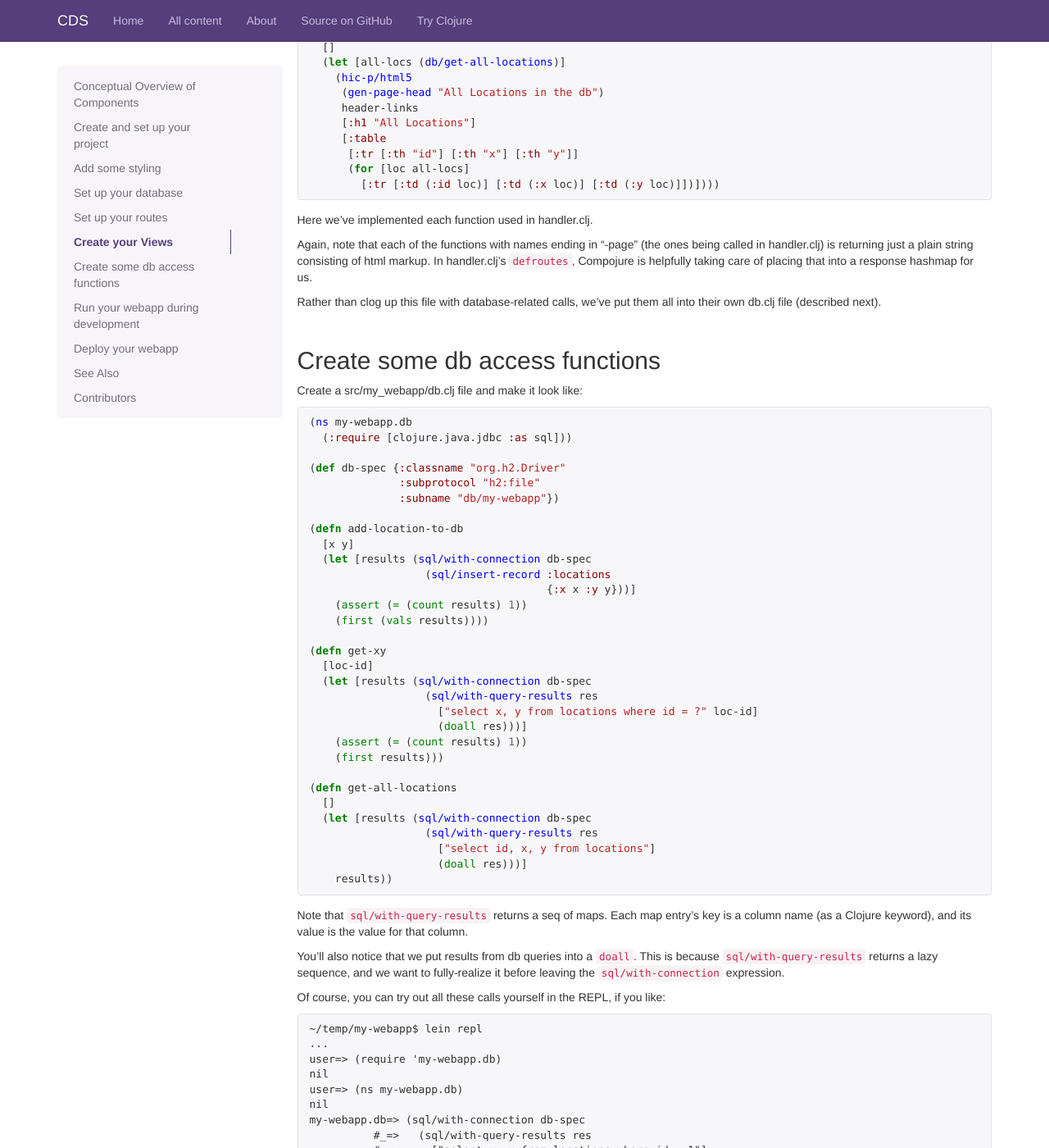
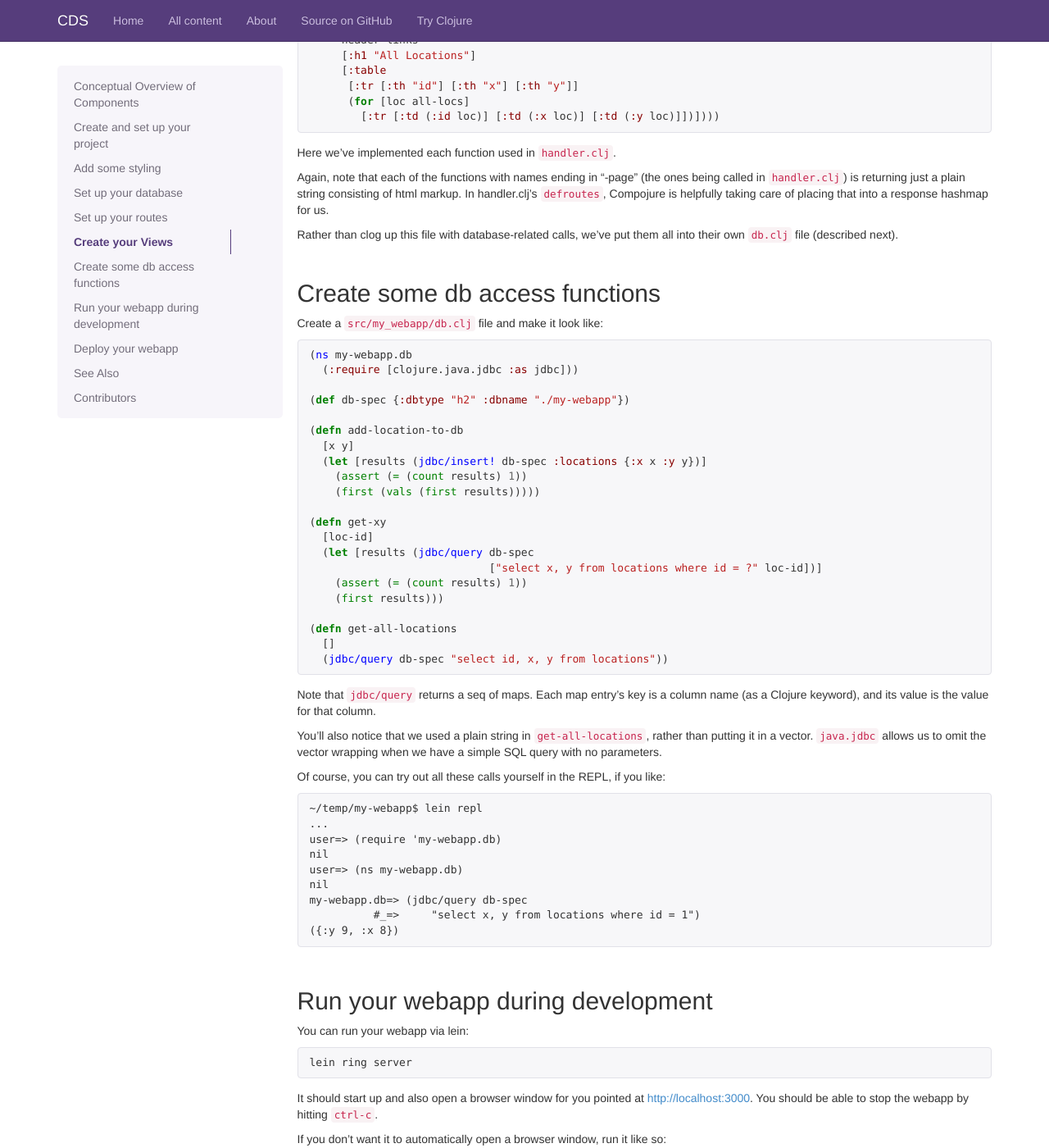
Before and after one commit to clojuredocs/guides, a Jekyll site: the page built from articles/tutorials/basic_web_development.md, in a window 1280 px wide and 1400 px high, scrolled down 5245 px. Shown: the whole window at 82% size. Built offline with Jekyll 4.4.1, drawn with Linux system fonts in a browser that asks for light colours; some web fonts are replaced; Markdown is read by kramdown in place of the engine named in the settings; some of the changed text lies outside the part shown.

Commit message:
Fixes #240 by updating web dev section
Now uses Hiccup 1.0.5, H2 1.4.193, and java.jdbc 0.6.0. Assumes current(-ish) Leiningen and Compojure template (1.5.1 as the time of writing).

Cleans up all the JDBC examples to use the new API.
Cleans up the handler code and uses standard Ring middleware instead of Compojure's middleware.
Also uses anti-forgery token (best practice).
Follows best practice with requires and aliases, but convenience of `:refer :all` for Compojure's core macros.

Verified the entire process actually works (from scratch, several times).

Added caveat about needing H2 DB file in same folder as `java -jar` file, as well as caveat about `-SNAPSHOT` in JAR filename.

````diff
--- a/articles/tutorials/basic_web_development.md
+++ b/articles/tutorials/basic_web_development.md
@@ -50,7 +50,7 @@
     describing exactly what those request and response maps should
     look like.
   * brings along a web server
-    ([Jetty](http://jetty.codehaus.org/jetty/)) and connects your
+    ([Jetty](http://www.eclipse.org/jetty/)) and connects your
     webapp to it.
 
 For this tutorial, we won't actually need to deal with these maps
@@ -144,18 +144,12 @@
 `:dependencies` vector:
 
 ```clojure
-[hiccup "1.0.2"]
-[org.clojure/java.jdbc "0.2.3"]
-[com.h2database/h2 "1.3.170"]
+[hiccup "1.0.5"]
+[org.clojure/java.jdbc "0.6.0"]
+[com.h2database/h2 "1.4.193"]
 ```
 
-Update the version of Clojure dependency to 1.5.1:
-
-```clojure
-[org.clojure/clojure "1.5.1"]
-```
-
-(You might also remove the "-SNAPSHOT" from the project's version
+(You might also remove the `-SNAPSHOT` from the project's version
 string.)
 
 
@@ -200,32 +194,29 @@
 one record to start us off with:
 
 ```clojure
-(require '[clojure.java.jdbc :as sql])
-(sql/with-connection
-  {:classname "org.h2.Driver"
-   :subprotocol "h2:file"
-   :subname "db/my-webapp"}
+(require '[clojure.java.jdbc :as jdbc])
+(jdbc/with-db-connection [conn {:dbtype "h2" :dbname "./my-webapp"}]
 
-  (sql/create-table :locations
-    [:id "bigint primary key auto_increment"]
-    [:x "integer"]
-    [:y "integer"])
+  (jdbc/db-do-commands conn
+    (jdbc/create-table-ddl :locations
+      [[:id "bigint primary key auto_increment"]
+       [:x "integer"]
+       [:y "integer"]]))
 
-  (sql/insert-records :locations
+  (jdbc/insert! conn :locations
     {:x 8 :y 9}))
 ```
 
 and hit `ctrl-d` to exit.
 
 For more about how to use the database functions, see the
-[clojure.java.jdbc](https://github.com/clojure/java.jdbc) readme and
-docs.
+[Using java.jdbc](/articles/ecosystem/java_jdbc/home.html) on this site.
 
 
 
 ## Set up your routes
 
-In the default src/my_webapp/handler.clj file you're provided, we
+In the default `src/my_webapp/handler.clj` file you're provided, we
 specify our webapp's *routes* inside the `defroutes` macro. That is,
 we assign a function to handle each of the url paths we'd like to
 support, and then at the end provide a "not found" page for any other
@@ -235,32 +226,32 @@
 
 ```clojure
 (ns my-webapp.handler
-  (:require [my-webapp.views :as views]
-            [compojure.core :as cc]
-            [compojure.handler :as handler]
-            [compojure.route :as route]))
+  (:require [my-webapp.views :as views] ; add this require
+            [compojure.core :refer :all]
+            [compojure.route :as route]
+            [ring.middleware.defaults :refer [wrap-defaults site-defaults]]))
 
-(cc/defroutes app-routes
-  (cc/GET "/"
+(defroutes app-routes ; replace the generated app-routes with this
+  (GET "/"
        []
        (views/home-page))
-  (cc/GET "/add-location"
+  (GET "/add-location"
        []
        (views/add-location-page))
-  (cc/POST "/add-location"
+  (POST "/add-location"
         {params :params}
         (views/add-location-results-page params))
-  (cc/GET "/location/:loc-id"
+  (GET "/location/:loc-id"
        [loc-id]
        (views/location-page loc-id))
-  (cc/GET "/all-locations"
+  (GET "/all-locations"
        []
        (views/all-locations-page))
   (route/resources "/")
   (route/not-found "Not Found"))
 
 (def app
-  (handler/site app-routes))
+  (wrap-defaults app-routes site-defaults))
 ```
 
 Each of those expressions in `defroutes` like `(GET ...)` or `(POST ...)` are
@@ -284,19 +275,20 @@
 
 ## Create your Views
 
-Create a src/my_webapp/views.clj file and make it look like:
+Create a `src/my_webapp/views.clj` file and make it look like:
 
 ```clojure
 (ns my-webapp.views
   (:require [my-webapp.db :as db]
             [clojure.string :as str]
-            [hiccup.page :as hic-p]))
+            [hiccup.page :as page]
+            [ring.util.anti-forgery :as util]))
 
 (defn gen-page-head
   [title]
   [:head
    [:title (str "Locations: " title)]
-   (hic-p/include-css "/css/styles.css")])
+   (page/include-css "/css/styles.css")])
 
 (def header-links
   [:div#header-links
@@ -310,7 +302,7 @@
 
 (defn home-page
   []
-  (hic-p/html5
+  (page/html5
    (gen-page-head "Home")
    header-links
    [:h1 "Home"]
@@ -318,11 +310,12 @@
 
 (defn add-location-page
   []
-  (hic-p/html5
+  (page/html5
    (gen-page-head "Add a Location")
    header-links
    [:h1 "Add a Location"]
    [:form {:action "/add-location" :method "POST"}
+    (util/anti-forgery-field) ; prevents cross-site scripting attacks
     [:p "x value: " [:input {:type "text" :name "x"}]]
     [:p "y value: " [:input {:type "text" :name "y"}]]
     [:p [:input {:type "submit" :value "submit location"}]]]))
@@ -330,7 +323,7 @@
 (defn add-location-results-page
   [{:keys [x y]}]
   (let [id (db/add-location-to-db x y)]
-    (hic-p/html5
+    (page/html5
      (gen-page-head "Added a Location")
      header-links
      [:h1 "Added a Location"]
@@ -341,7 +334,7 @@
 (defn location-page
   [loc-id]
   (let [{x :x y :y} (db/get-xy loc-id)]
-    (hic-p/html5
+    (page/html5
      (gen-page-head (str "Location " loc-id))
      header-links
      [:h1 "A Single Location"]
@@ -352,7 +345,7 @@
 (defn all-locations-page
   []
   (let [all-locs (db/get-all-locations)]
-    (hic-p/html5
+    (page/html5
      (gen-page-head "All Locations in the db")
      header-links
      [:h1 "All Locations"]
@@ -362,81 +355,69 @@
         [:tr [:td (:id loc)] [:td (:x loc)] [:td (:y loc)]])])))
 ```
 
-Here we've implemented each function used in handler.clj.
+Here we've implemented each function used in `handler.clj`.
 
 Again, note that each of the functions with names ending in "-page"
-(the ones being called in handler.clj) is returning just a plain
+(the ones being called in `handler.clj`) is returning just a plain
 string consisting of html markup. In handler.clj's `defroutes`,
 Compojure is helpfully taking care of placing that into a response
 hashmap for us.
 
 Rather than clog up this file with database-related calls, we've put
-them all into their own db.clj file (described next).
+them all into their own `db.clj` file (described next).
 
 
 
 ## Create some db access functions
 
-Create a src/my_webapp/db.clj file and make it look like:
+Create a `src/my_webapp/db.clj` file and make it look like:
 
 ```clojure
 (ns my-webapp.db
-  (:require [clojure.java.jdbc :as sql]))
+  (:require [clojure.java.jdbc :as jdbc]))
 
-(def db-spec {:classname "org.h2.Driver"
-              :subprotocol "h2:file"
-              :subname "db/my-webapp"})
+(def db-spec {:dbtype "h2" :dbname "./my-webapp"})
 
 (defn add-location-to-db
   [x y]
-  (let [results (sql/with-connection db-spec
-                  (sql/insert-record :locations
-                                     {:x x :y y}))]
+  (let [results (jdbc/insert! db-spec :locations {:x x :y y})]
     (assert (= (count results) 1))
-    (first (vals results))))
+    (first (vals (first results)))))
 
 (defn get-xy
   [loc-id]
-  (let [results (sql/with-connection db-spec
-                  (sql/with-query-results res
-                    ["select x, y from locations where id = ?" loc-id]
-                    (doall res)))]
+  (let [results (jdbc/query db-spec
+                            ["select x, y from locations where id = ?" loc-id])]
     (assert (= (count results) 1))
     (first results)))
 
 (defn get-all-locations
   []
-  (let [results (sql/with-connection db-spec
-                  (sql/with-query-results res
-                    ["select id, x, y from locations"]
-                    (doall res)))]
-    results))
+  (jdbc/query db-spec "select id, x, y from locations"))
 ```
 
-Note that `sql/with-query-results` returns a seq of maps. Each map
+Note that `jdbc/query` returns a seq of maps. Each map
 entry's key is a column name (as a Clojure keyword), and its value is
 the value for that column.
 
-You'll also notice that we put results from db queries into a `doall`.
-This is because `sql/with-query-results` returns a lazy sequence, and we
-want to fully-realize it before leaving the `sql/with-connection`
-expression.
+You'll also notice that we used a plain string in `get-all-locations`,
+rather than putting it in a vector. `java.jdbc` allows us to omit the vector
+wrapping when we have a simple SQL query with no parameters.
 
 Of course, you can try out all these calls yourself in the REPL,
 if you like:
 
-    ~/temp/my-webapp$ lein repl
-    ...
-    user=> (require 'my-webapp.db)
-    nil
-    user=> (ns my-webapp.db)
-    nil
-    my-webapp.db=> (sql/with-connection db-spec
-              #_=>   (sql/with-query-results res
-              #_=>     ["select x, y from locations where id = 1"]
-              #_=>     (doall res)))
-    ({:y 9, :x 8})
-
+```
+~/temp/my-webapp$ lein repl
+...
+user=> (require 'my-webapp.db)
+nil
+user=> (ns my-webapp.db)
+nil
+my-webapp.db=> (jdbc/query db-spec
+          #_=>     "select x, y from locations where id = 1")
+({:y 9, :x 8})
+```
 
 ## Run your webapp during development
 
@@ -445,7 +426,10 @@
     lein ring server
 
 It should start up and also open a browser window for you pointed at
-<http://localhost:3000>. If you don't want it to automatically open a
+<http://localhost:3000>. You should be able to stop the webapp by
+hitting `ctrl-c`.
+
+If you don't want it to automatically open a
 browser window, run it like so:
 
     lein ring server-headless
@@ -459,12 +443,12 @@
 
 ### Changes in project.clj
 
-In your project.clj's defproject:
+In your `project.clj` file:
 
-  * add to `:dependencies`:
+  * add to `:dependencies` (the version should generally match `compojure`s version):
 
     ```clojure
-    [ring/ring-jetty-adapter "x.y.z"] ; See clojars for current version.
+    [ring/ring-jetty-adapter "1.5.1"] ; e.g., for compojure version 1.5.1
     ```
 
   * and also add `:main my-webapp.handler`
@@ -472,11 +456,23 @@
 
 ### Changes in handler.clj
 
-In src/my_webapp/handler.clj:
+In `src/my_webapp/handler.clj`:
 
   * in your `ns` macro:
       * add `[ring.adapter.jetty :as jetty]` to the `:require`, and
       * add `(:gen-class)` to the end
+
+The `ns` form should now look like this:
+
+```clojure
+(ns my-webapp.handler
+  (:require [my-webapp.views :as views]
+            [compojure.core :refer :all]
+            [compojure.route :as route]
+            [ring.adapter.jetty :as jetty] ; add this require
+            [ring.middleware.defaults :refer [wrap-defaults site-defaults]])
+  (:gen-class)) ; and add this gen-class
+```
 
   * and at the bottom, add the following `-main` function:
 
@@ -493,13 +489,22 @@
 
 ### Build and Run it
 
-Now create an uberjar of your webapp (via `lein uberjar`), copy it
-(target/my-webapp-0.1.0-standalone.jar) to wherever you like, and run
-it in the usual way:
+Now create an uberjar of your webapp:
 
-    java -jar my-webapp-0.1.0-standalone.jar 8080
+```
+lein uberjar
+```
 
-(or on whatever port number you wish).
+And now you can run it directly:
+
+    java -jar target/my-webapp-0.1.0-standalone.jar 8080
+
+(or on whatever port number you wish). If you run the JAR file from another
+folder, remember to copy the `my-webapp.mv.db` file to that folder!
+
+_NOTE: if you did not remove "-SNAPSHOT" from the project's version string
+when you first edited `project.clj`, then the JAR file will have `-SNAPSHOT`
+in its name._
 
 
 
````
Also changed, not shown: other parts of articles/tutorials/basic_web_development.md (+2 -0 lines).
